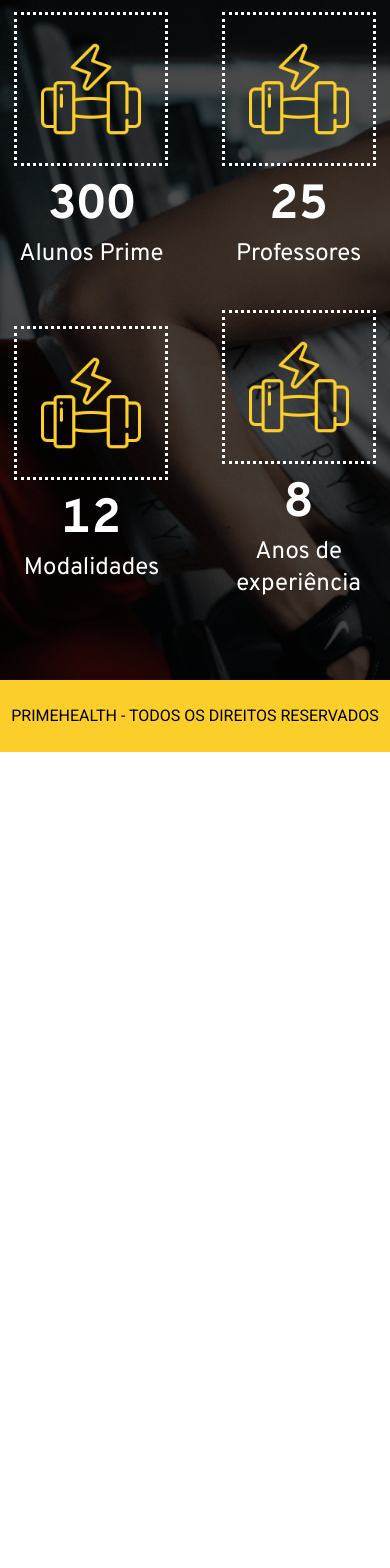
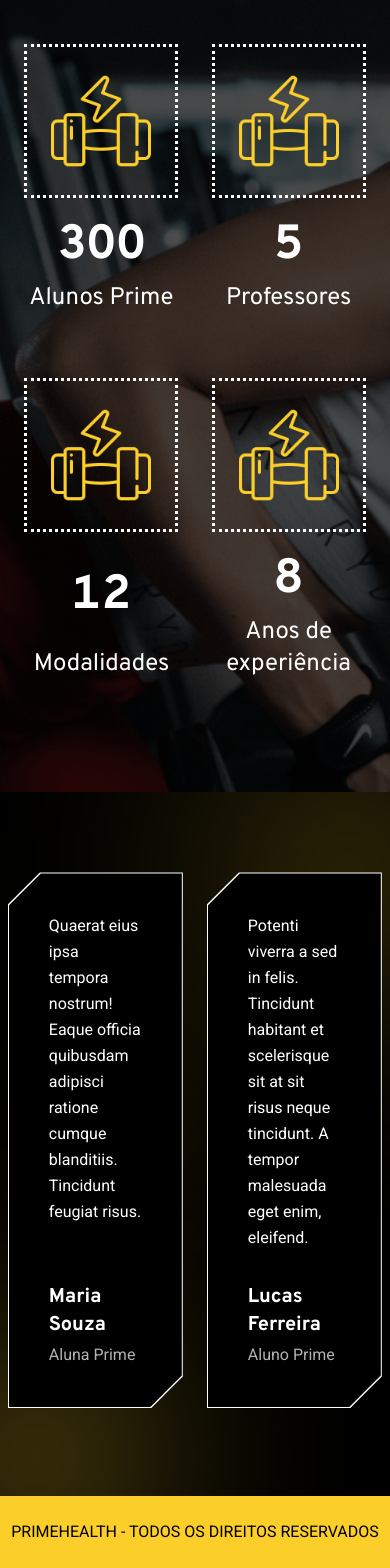
Before and after one commit to Dusousas/prime, a Next.js app: page / in a window 390 px wide. Shown: the part 6751-8319 px from the top of the page. Before the commit the page ends 7503 px from the top, so only its background shows below. Built offline with nearby package versions, Linux system fonts and the light colour scheme.

Commit message:
responsivo

```diff
--- a/app/globals.css
+++ b/app/globals.css
@@ -81,3 +81,23 @@ body {
 
 
 }
+
+.cut-card {
+  --cut: 50px;
+  clip-path: polygon(
+    var(--cut) 0,
+    100% 0,
+    100% calc(100% - var(--cut)),
+    calc(100% - var(--cut)) 100%,
+    0 100%,
+    0 var(--cut)
+  );
+  -webkit-clip-path: polygon(
+    var(--cut) 0,
+    100% 0,
+    100% calc(100% - var(--cut)),
+    calc(100% - var(--cut)) 100%,
+    0 100%,
+    0 var(--cut)
+  );
+}
--- a/app/page.tsx
+++ b/app/page.tsx
@@ -3,6 +3,7 @@ import Main from "@/components/Main";
 import Mission from "@/components/Mission";
 import Numbers from "@/components/Numbers";
 import Services from "@/components/Services";
+import Testimonial from "@/components/Testimonial";
 
 export default function Home() {
   return (
@@ -12,6 +13,7 @@ export default function Home() {
       <Mission />
       <Services />
       <Numbers />
+      <Testimonial />
     </>
   );
 }
--- a/components/Numbers.tsx
+++ b/components/Numbers.tsx
@@ -5,9 +5,9 @@ import React, { useEffect, useMemo, useRef, useState } from "react";
 type NumberCard = {
   id: number;
   icon: string;
-  value: number; // agora é number pra animar
+  value: number;
   label: string;
-  duration?: number; // ms (opcional)
+  duration?: number;
 };
 
 function easeOutCubic(t: number) {
@@ -18,7 +18,7 @@ export default function Numbers() {
   const cards: NumberCard[] = useMemo(
     () => [
       { id: 1, icon: "/treino.png", value: 300, label: "Alunos Prime", duration: 1200 },
-      { id: 2, icon: "/treino.png", value: 25, label: "Professores", duration: 900 },
+      { id: 2, icon: "/treino.png", value: 5, label: "Professores", duration: 900 },
       { id: 3, icon: "/treino.png", value: 12, label: "Modalidades", duration: 900 },
       { id: 4, icon: "/treino.png", value: 8, label: "Anos de experiência", duration: 900 },
     ],
@@ -29,7 +29,6 @@ export default function Numbers() {
   const [hasStarted, setHasStarted] = useState(false);
   const [counts, setCounts] = useState<number[]>(() => cards.map(() => 0));
 
-  // Observa quando a sessão aparece
   useEffect(() => {
     const el = sectionRef.current;
     if (!el) return;
@@ -39,17 +38,16 @@ export default function Numbers() {
         const entry = entries[0];
         if (entry.isIntersecting) {
           setHasStarted(true);
-          obs.disconnect(); // anima só uma vez (se quiser repetir, remova isso)
+          obs.disconnect();
         }
       },
-      { threshold: 0.35 } // 35% visível
+      { threshold: 0.35 }
     );
 
     obs.observe(el);
     return () => obs.disconnect();
   }, []);
 
-  // Anima os números
   useEffect(() => {
     if (!hasStarted) return;
 
@@ -81,23 +79,37 @@ export default function Numbers() {
         <div className="absolute inset-0 bg-black/70" />
 
         <div className="maxW relative z-10">
-          <div className="grid grid-cols-2 sm:grid-cols-2 lg:grid-cols-4 gap-10">
+          <div className="flex justify-center items-stretch flex-wrap">
             {cards.map((card, idx) => (
               <div
                 key={card.id}
-                className="flex flex-col justify-center items-center text-center"
+                className="
+                  w-1/2 lg:w-1/4
+                  px-3 lg:px-4
+                "
+              >
+                {/* CARD PADRONIZADO */}
+                <div
+                  className="
+                    h-full
+                    min-h-[260px] lg:min-h-[300px]
+                    flex flex-col items-center text-center
+                    justify-between
+                    py-8
+                  "
                 >
                   <div className="border-dotted border-[3px] border-white p-6">
                     <img className="w-[100px]" src={card.icon} alt="" />
                   </div>
 
-                <h2 className="text-white text-5xl font-bold font-Over mt-4 tabular-nums">
+                  <h2 className="text-white text-5xl font-bold font-Over mt-6 tabular-nums">
                     {counts[idx]}
                   </h2>
 
-                <p className="text-white font-Over text-2xl mt-2">
+                  <p className="text-white font-Over text-2xl mt-3">
                     {card.label}
                   </p>
+                </div>
               </div>
             ))}
           </div>
--- a/components/Services.tsx
+++ b/components/Services.tsx
@@ -1,7 +1,3 @@
-import React from "react";
-import { CgGym } from "react-icons/cg";
-import { LuBicepsFlexed } from "react-icons/lu";
-
 type ServiceCard = {
   number: string; // ex: "01"
   title: string; // ex: "Avaliação Física"
--- /dev/null
+++ b/components/Testimonial.tsx
@@ -0,0 +1,126 @@
+"use client";
+
+import React, { useMemo } from "react";
+import EffectMission from "./subc/EffetcMission";
+
+import { Swiper, SwiperSlide } from "swiper/react";
+import { Autoplay } from "swiper/modules";
+
+import "swiper/css";
+
+type TestimonialItem = {
+  id: number;
+  name?: string;
+  role?: string;
+  text: string;
+};
+
+export default function Testimonial() {
+  const testimonials: TestimonialItem[] = useMemo(
+    () => [
+      {
+        id: 1,
+        name: "Jardon Smith",
+        role: "Aluno Prime",
+        text: "Lorem ipsum dolor sit amet consectetur adipisicing elit. Vitae, reprehenderit quia? Recusandae iste adipisci qui quidem quaerat ratione?",
+      },
+      {
+        id: 2,
+        name: "Maria Souza",
+        role: "Aluna Prime",
+        text: "Quaerat eius ipsa tempora nostrum! Eaque officia quibusdam adipisci ratione cumque blanditiis. Tincidunt feugiat risus.",
+      },
+      {
+        id: 3,
+        name: "Lucas Ferreira",
+        role: "Aluno Prime",
+        text: "Potenti viverra a sed in felis. Tincidunt habitant et scelerisque sit at sit risus neque tincidunt. A tempor malesuada eget enim, eleifend.",
+      },
+      {
+        id: 4,
+        name: "Ana Lima",
+        role: "Aluna Prime",
+        text: "Nibh volutpat rhoncus tortor ac. Posuere mattis orci, scelerisque volutpat dignissim nullam nascetur feugiat tortor.",
+      },
+    ],
+    []
+  );
+
+  const cut = 32;
+  const clip = `polygon(${cut}px 0, 100% 0, 100% calc(100% - ${cut}px), calc(100% - ${cut}px) 100%, 0 100%, 0 ${cut}px)`;
+
+  return (
+    <>
+      <section className="py-20 relative bg-black overflow-hidden">
+        <EffectMission />
+
+        <div className="maxW relative z-20">
+          <Swiper
+            modules={[Autoplay]}
+            loop
+            speed={650}
+            autoplay={{
+              delay: 3500,
+              disableOnInteraction: false,
+              pauseOnMouseEnter: true,
+            }}
+            spaceBetween={24}
+            slidesPerView={2}
+            breakpoints={{
+              1024: { slidesPerView: 2, spaceBetween: 32 },
+            }}
+            className="!pb-2"
+          >
+            {testimonials.map((item) => (
+              <SwiperSlide key={item.id} className="!h-auto">
+                {/* Mantém todos com MESMA ALTURA */}
+                <div className="h-full">
+                  {/* wrapper = borda */}
+                  <div
+                    className="w-full h-full"
+                    style={{
+                      clipPath: clip,
+                      WebkitClipPath: clip,
+                      background: "#fff",
+                      padding: "1px",
+                    }}
+                  >
+                    {/* conteúdo */}
+                    <div
+                      className="bg-black h-full flex flex-col p-10
+                                 min-h-[260px] lg:min-h-[100px]"
+                      style={{
+                        clipPath: clip,
+                        WebkitClipPath: clip,
+                      }}
+                    >
+                      <p className="text-white font-Roboto leading-relaxed">
+                        {item.text}
+                      </p>
+
+                      {/* Nome sempre no final */}
+                      {(item.name || item.role) && (
+                        <div className="mt-auto pt-8">
+                          {item.name && (
+                            <p className="text-white font-Over text-xl font-bold">
+                              {item.name}
+                            </p>
+                          )}
+                          {item.role && (
+                            <p className="text-white/70 font-Roboto mt-1">
+                              {item.role}
+                            </p>
+                          )}
+                        </div>
+                      )}
+                    </div>
+                  </div>
+                </div>
+              </SwiperSlide>
+            ))}
+          </Swiper>
+        </div>
+      </section>
+    </>
+  );
+}
--- a/package.json
+++ b/package.json
@@ -14,7 +14,8 @@
     "next": "16.0.10",
     "react": "19.2.1",
     "react-dom": "19.2.1",
-    "react-icons": "^5.5.0"
+    "react-icons": "^5.5.0",
+    "swiper": "^12.0.3"
   },
   "devDependencies": {
     "@tailwindcss/postcss": "^4",
```
Also changed, not shown: 1 other file (tests, documents, lock files or other folders). Lines whose indentation alone changed are shown as unchanged.
